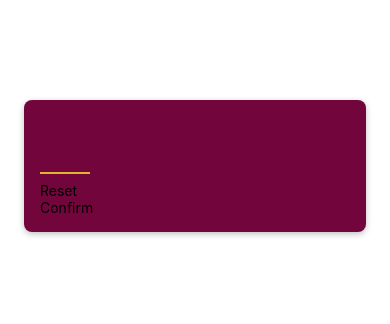
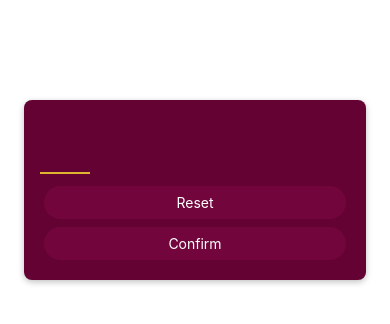
Before and after one commit to AliveKiwi/mm-rn-gmn, a React Native app: screen / in a window 390 px wide. Shown: the top 324 px of the page. Built offline with nearby package versions, Linux system fonts and the light colour scheme.

Commit message:
52 style: Added css to PrimaryButton, and added clipped the css using overflow hidden property

```diff
--- a/components/PrimaryButton.js
+++ b/components/PrimaryButton.js
@@ -1,11 +1,53 @@
-import { View, Text } from 'react-native';
+import { StyleSheet, View, Text, Pressable } from 'react-native';
 
 function PrimaryButton({ children }) {
+  function pressHandler() {
+    console.log('Pressed');
+  }
+
   return (
-    <View>
-      <Text>{children}</Text>
+    <View style={styles.buttonOuterContainer}>
+      {/*
+       * 52
+       * The function would be called automatically whenever the button is pressed
+       * const { pressed } = pressData
+       * All the style ={[]} passed in array is applied to componenet
+       */}
+      <Pressable
+        style={({ pressed }) =>
+          pressed
+            ? [styles.buttonInnerContainer, styles.pressed]
+            : styles.buttonInnerContainer
+        }
+        onPress={pressHandler}
+        android_ripple={{ color: '#640233' }}
+      >
+        <Text style={styles.buttonText}>{children}</Text>
+      </Pressable>
     </View>
   );
 }
 
 export default PrimaryButton;
+
+const styles = StyleSheet.create({
+  // 52
+  buttonOuterContainer: {
+    borderRadius: 28,
+    margin: 4,
+    overflow: 'hidden', // It will ensure if any effect from inside the container goes outside of container, then it will clip the effect
+  },
+  // 52
+  buttonInnerContainer: {
+    backgroundColor: '#72063c',
+    paddingVertical: 8,
+    paddingHorizontal: 16,
+    elevation: 2, // Works only in android
+  },
+  buttonText: {
+    color: 'white',
+    textAlign: 'center',
+  },
+  // 52 For effect in iOS
+  pressed: { opacity: 0.75 },
+});
--- a/screens/StartGameScreen.js
+++ b/screens/StartGameScreen.js
@@ -28,7 +28,7 @@ const styles = StyleSheet.create({
     marginTop: 100,
     marginHorizontal: 24,
     padding: 16,
-    backgroundColor: '#72063c',
+    backgroundColor: '#640233',
     borderRadius: 8,
     elevation: 4, // Android only concept
     shadowColor: 'black',
```
